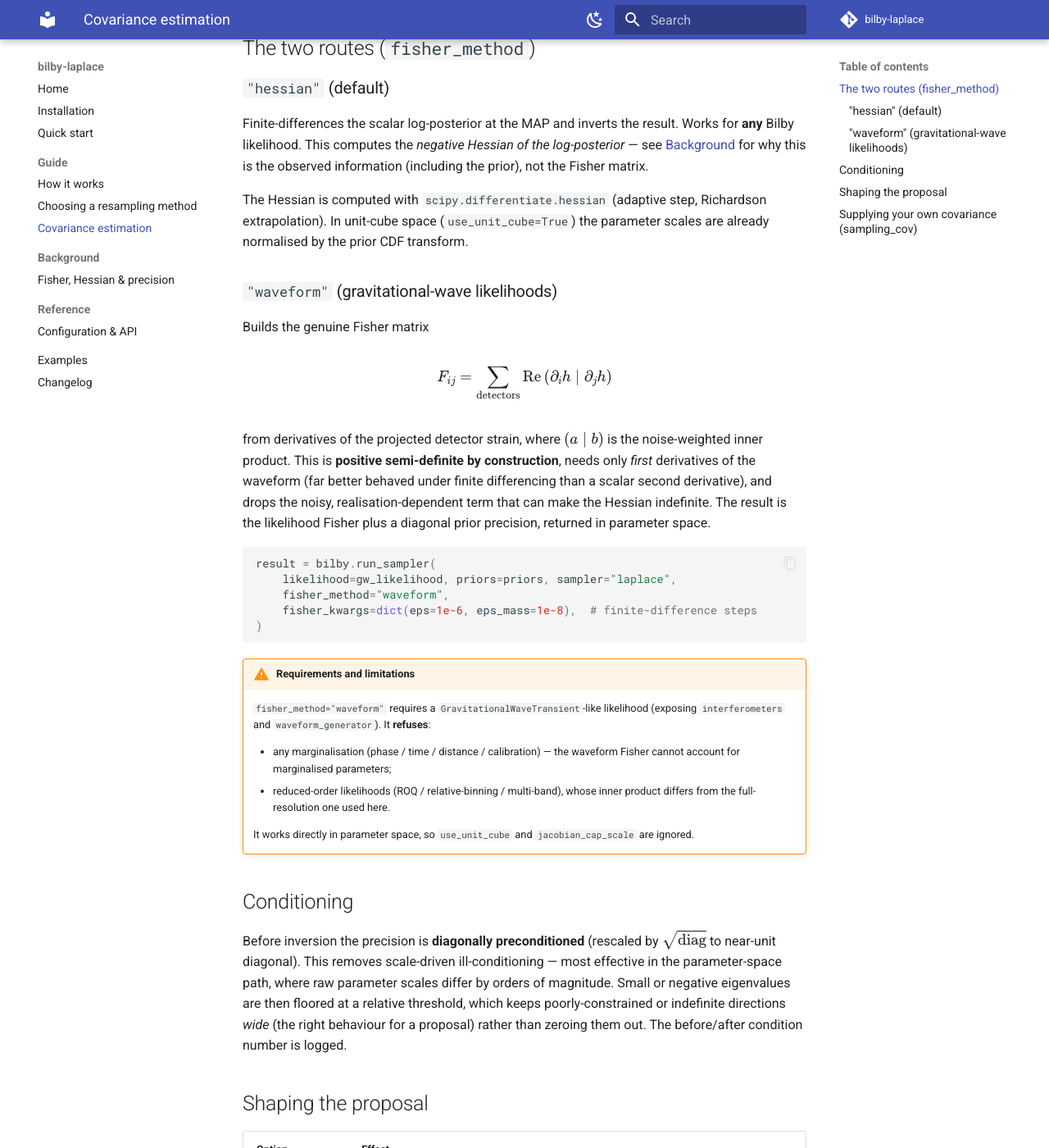
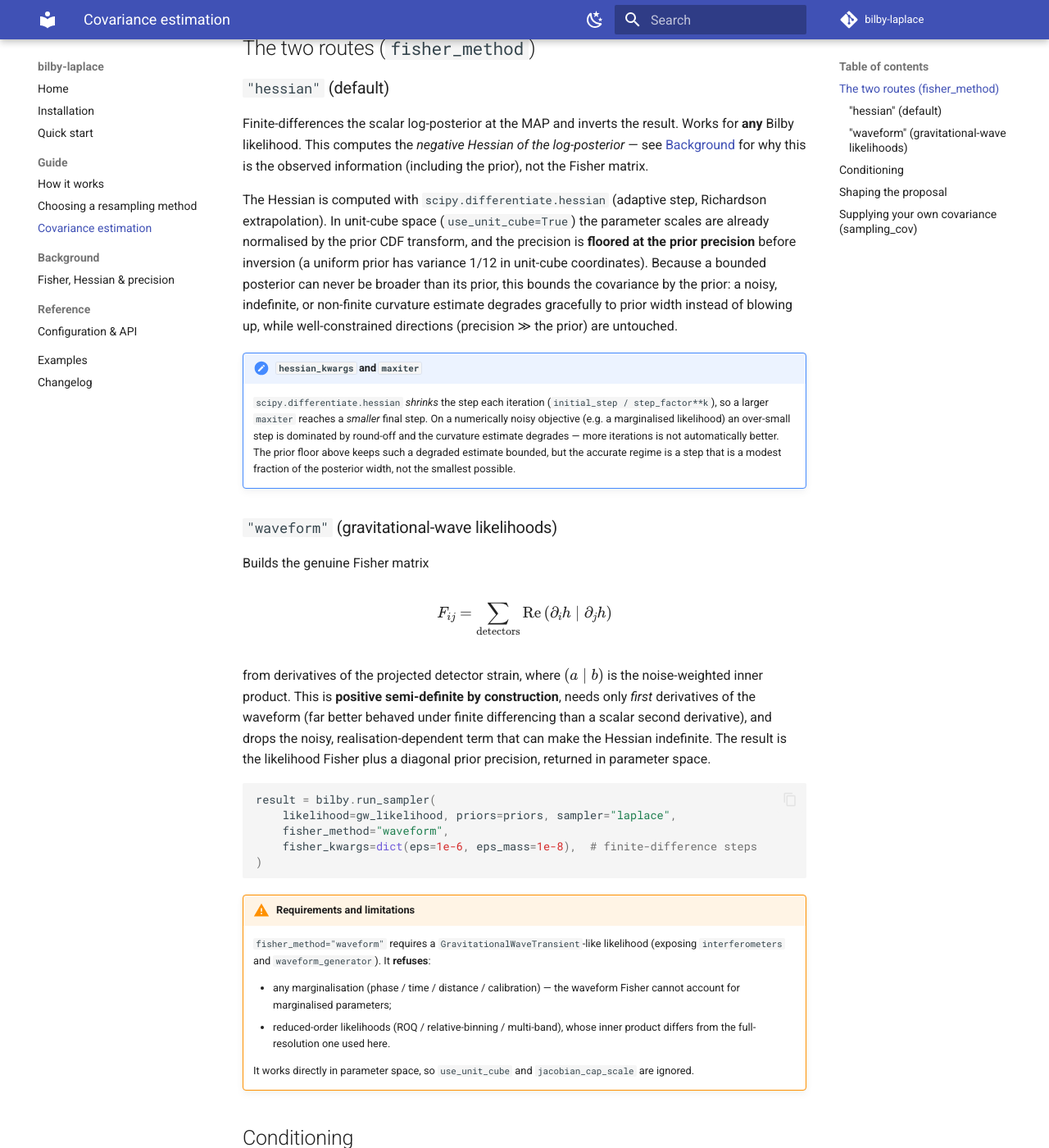
Before and after one commit to GregoryAshton/bilby-laplace, an MkDocs documentation site: the page built from docs/guide/covariance.md, in a window 1280 px wide and 1400 px high, scrolled down 255 px. Shown: the whole window at 82% size. Built offline with MkDocs 1.6.1 and Material for MkDocs 9.7.7, drawn with Linux system fonts in a browser that asks for light colours; comment, search, counter and statistics services are not loaded; some of the changed text lies outside the part shown.

Commit message:
Improve documentation

```diff
--- a/docs/guide/covariance.md
+++ b/docs/guide/covariance.md
@@ -15,7 +15,21 @@ observed information (including the prior), not the Fisher matrix.
 
 The Hessian is computed with `scipy.differentiate.hessian` (adaptive step,
 Richardson extrapolation). In unit-cube space (`use_unit_cube=True`) the parameter
-scales are already normalised by the prior CDF transform.
+scales are already normalised by the prior CDF transform, and the precision is
+**floored at the prior precision** before inversion (a uniform prior has variance
+1/12 in unit-cube coordinates). Because a bounded posterior can never be broader
+than its prior, this bounds the covariance by the prior: a noisy, indefinite, or
+non-finite curvature estimate degrades gracefully to prior width instead of blowing
+up, while well-constrained directions (precision ≫ the prior) are untouched.
+
+!!! note "`hessian_kwargs` and `maxiter`"
+    `scipy.differentiate.hessian` *shrinks* the step each iteration
+    (`initial_step / step_factor**k`), so a larger `maxiter` reaches a *smaller*
+    final step. On a numerically noisy objective (e.g. a marginalised likelihood)
+    an over-small step is dominated by round-off and the curvature estimate
+    degrades — more iterations is not automatically better. The prior floor above
+    keeps such a degraded estimate bounded, but the accurate regime is a step that
+    is a modest fraction of the posterior width, not the smallest possible.
 
 ### `"waveform"` (gravitational-wave likelihoods)
 
@@ -62,6 +76,10 @@ at a relative threshold, which keeps poorly-constrained or indefinite directions
 *wide* (the right behaviour for a proposal) rather than zeroing them out. The
 before/after condition number is logged.
 
+In the unit-cube path this relative floor is a secondary safety net: the precision
+has already been floored at the prior precision (see above), so those directions are
+bounded at prior width rather than left arbitrarily wide.
+
 ## Shaping the proposal
 
 | Option | Effect |
```
Also changed, not shown: CHANGELOG.md (+12 -1 lines), docs/guide/how-it-works.md (+3 -1 lines), 1 other file.
